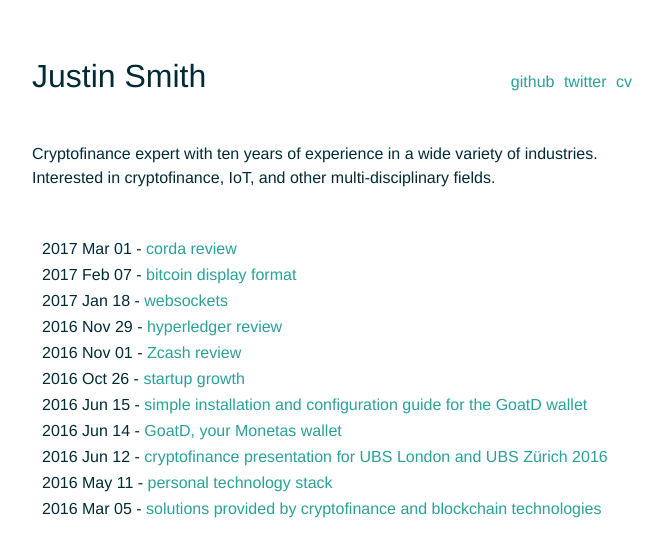
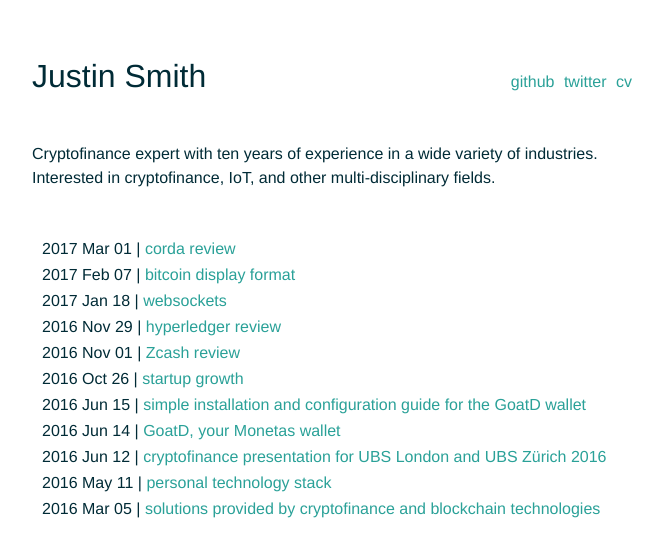
Before and after one commit to rusticbison/website, a Jekyll site: the page built from index.html, in a window 1280 px wide. Shown: the top 557 px of the page, without its empty margins (308-971 px from the left). Built offline with Jekyll 4.4.1, drawn with Linux system fonts in a browser that asks for light colours.

Commit message:
formatting

```diff
--- a/index.html
+++ b/index.html
@@ -25,7 +25,7 @@
 <div class="blog">
 		<ul>
 			{% for post in site.posts %}
-			<li><span class="date">{{ post.date | date: '%Y %b %d' }}</span> - <a href="{{ site.baseurl }}{{ post.url }}">{{ post.title }}</a></li>
+			<li><span class="date">{{ post.date | date: '%Y %b %d' }}</span> | <a href="{{ site.baseurl }}{{ post.url }}">{{ post.title }}</a></li>
 			{% endfor %}
 		</ul>
 </div>
```
Also changed, not shown: 3 other files.
